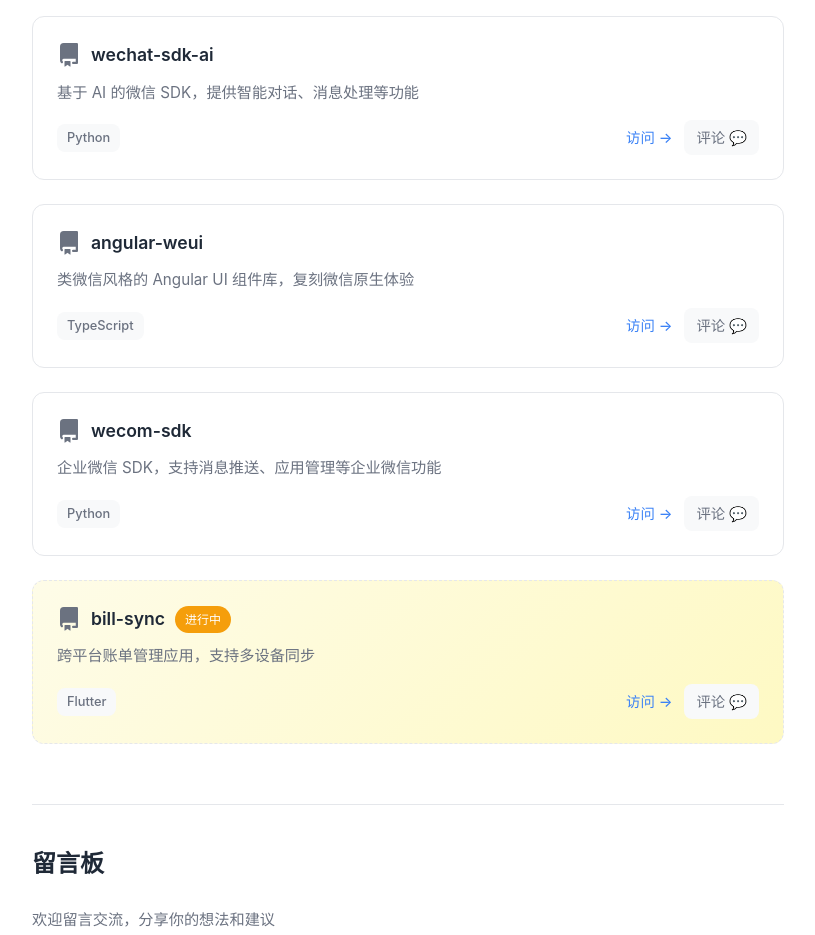
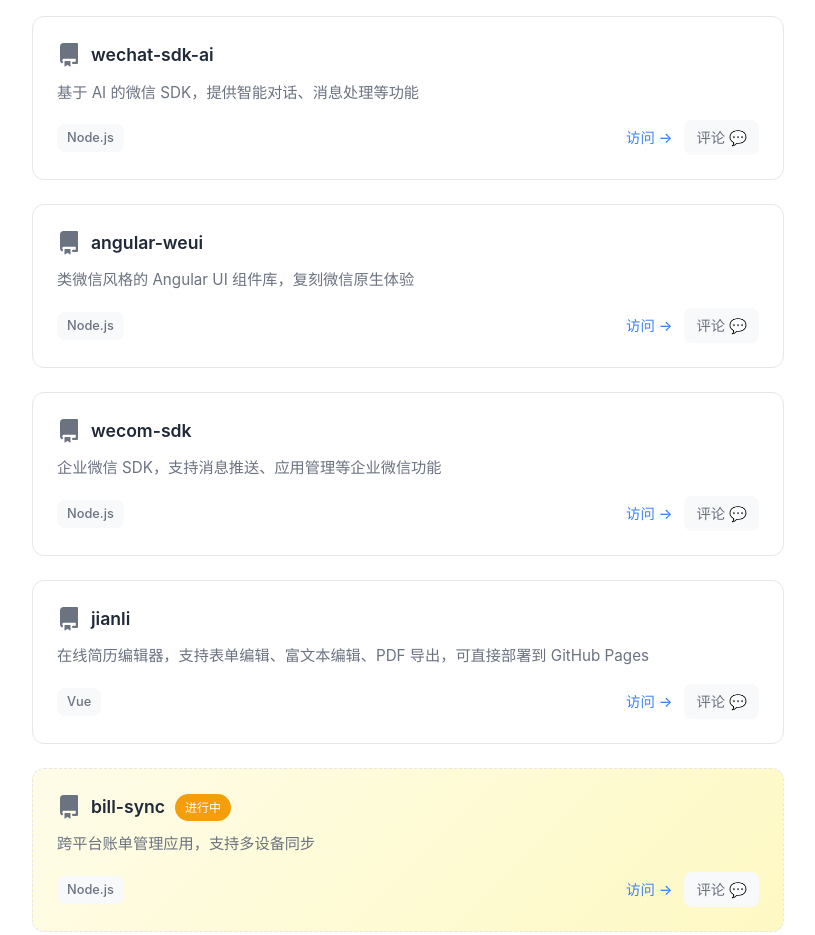
Before and after one commit to dlldsys/dlldsys.github.io, a plain HTML site: page index.html in a window 1280 px wide. Shown: the part 440-1375 px from the top of the page, without its empty margins (232-1047 px from the left). Drawn offline with Linux system fonts and the light colour scheme.

Commit message:
更新技术栈为 Node.js，新增在线简历编辑器项目

```diff
--- a/index.html
+++ b/index.html
@@ -42,7 +42,7 @@
                     </div>
                     <p class="project-desc">基于 AI 的微信 SDK，提供智能对话、消息处理等功能</p>
                     <div class="card-footer">
-                        <span class="tag">Python</span>
+                        <span class="tag">Node.js</span>
                         <div class="card-actions">
                             <a href="https://github.com/dlldsys/wechat-sdk-ai" target="_blank" class="visit-btn">访问 →</a>
                             <a href="https://github.com/dlldsys/wechat-sdk-ai/discussions" target="_blank" class="comment-btn">评论 💬</a>
@@ -64,7 +64,7 @@
                     </div>
                     <p class="project-desc">类微信风格的 Angular UI 组件库，复刻微信原生体验</p>
                     <div class="card-footer">
-                        <span class="tag">TypeScript</span>
+                        <span class="tag">Node.js</span>
                         <div class="card-actions">
                             <a href="https://github.com/dlldsys/angular-weui" target="_blank" class="visit-btn">访问 →</a>
                             <a href="https://github.com/dlldsys/angular-weui/discussions" target="_blank" class="comment-btn">评论 💬</a>
@@ -86,10 +86,32 @@
                     </div>
                     <p class="project-desc">企业微信 SDK，支持消息推送、应用管理等企业微信功能</p>
                     <div class="card-footer">
-                        <span class="tag">Python</span>
+                        <span class="tag">Node.js</span>
                         <div class="card-actions">
                             <a href="https://github.com/dlldsys/wecom-sdk" target="_blank" class="visit-btn">访问 →</a>
                             <a href="https://github.com/dlldsys/wecom-sdk/discussions" target="_blank" class="comment-btn">评论 💬</a>
+                        </div>
+                    </div>
+                </div>
+            </div>
+
+            <!-- Project 5: 在线简历编辑器 -->
+            <div class="project-item" id="jianli">
+                <div class="project-card">
+                    <div class="card-header">
+                        <svg class="repo-icon" height="24" viewBox="0 0 16 16" fill="currentColor">
+                            <path d="M2 2.5A2.5 2.5 0 014.5 0h8.75a.75.75 0 01.75.75v12.5a.75.75 0 01-.75.75h-2.5a.75.75 0 110-1.5h1.75v-2h-8a1 1 0 00-.714 1.7.75.75 0 01-1.072 1.05A2.495 2.495 0 012 11.5v-9zm10.5-1V9h-8c-.356 0-.694.074-1 .208V2.5a1 1 0 011-1h8zM5 12.25v3.25a.25.25 0 00.4.2l1.45-1.087a.25.25 0 01.3 0L8.6 15.7a.25.25 0 00.4-.2v-3.25a.25.25 0 00-.25-.25h-3.5a.25.25 0 00-.25.25z"/>
+                        </svg>
+                        <h3 class="project-name">
+                            <a href="https://github.com/dlldsys/jianli" target="_blank">jianli</a>
+                        </h3>
+                    </div>
+                    <p class="project-desc">在线简历编辑器，支持表单编辑、富文本编辑、PDF 导出，可直接部署到 GitHub Pages</p>
+                    <div class="card-footer">
+                        <span class="tag">Vue</span>
+                        <div class="card-actions">
+                            <a href="https://github.com/dlldsys/jianli" target="_blank" class="visit-btn">访问 →</a>
+                            <a href="https://github.com/dlldsys/jianli/discussions" target="_blank" class="comment-btn">评论 💬</a>
                         </div>
                     </div>
                 </div>
@@ -109,7 +131,7 @@
                     </div>
                     <p class="project-desc">跨平台账单管理应用，支持多设备同步</p>
                     <div class="card-footer">
-                        <span class="tag">Flutter</span>
+                        <span class="tag">Node.js</span>
                         <div class="card-actions">
                             <a href="https://github.com/dlldsys/bill-sync" target="_blank" class="visit-btn">访问 →</a>
                             <a href="https://github.com/dlldsys/bill-sync/discussions" target="_blank" class="comment-btn">评论 💬</a>
```
